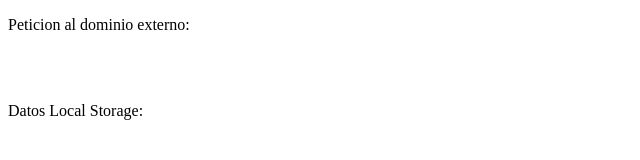
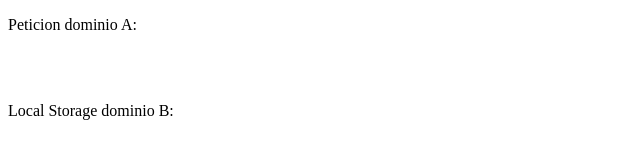
Before and after one commit to LucasCartisano/proof-of-concept-1, a plain HTML site: page index.html in a window 1280 px wide. Shown: the whole page, without its empty margins (0-640 px from the left). Drawn offline with Linux system fonts and the light colour scheme; no server answers.

Commit message:
Update index.html
Cambio texto descripcion

```diff
--- a/index.html
+++ b/index.html
@@ -6,13 +6,13 @@
     <title>Prueba comunicacion entre dominios</title>
 </head>
 <body>
-    <p>Peticion al dominio externo:</p>
+    <p>Peticion dominio A:</p>
     <p id="respuesta"></p>
 
     <br />
     <br />
 
-    <p>Datos Local Storage:</p>
+    <p>Local Storage dominio B:</p>
     <p id="localstorage"></p>
     <script>
         function mostrarDesdeLocalStorage() {
```
